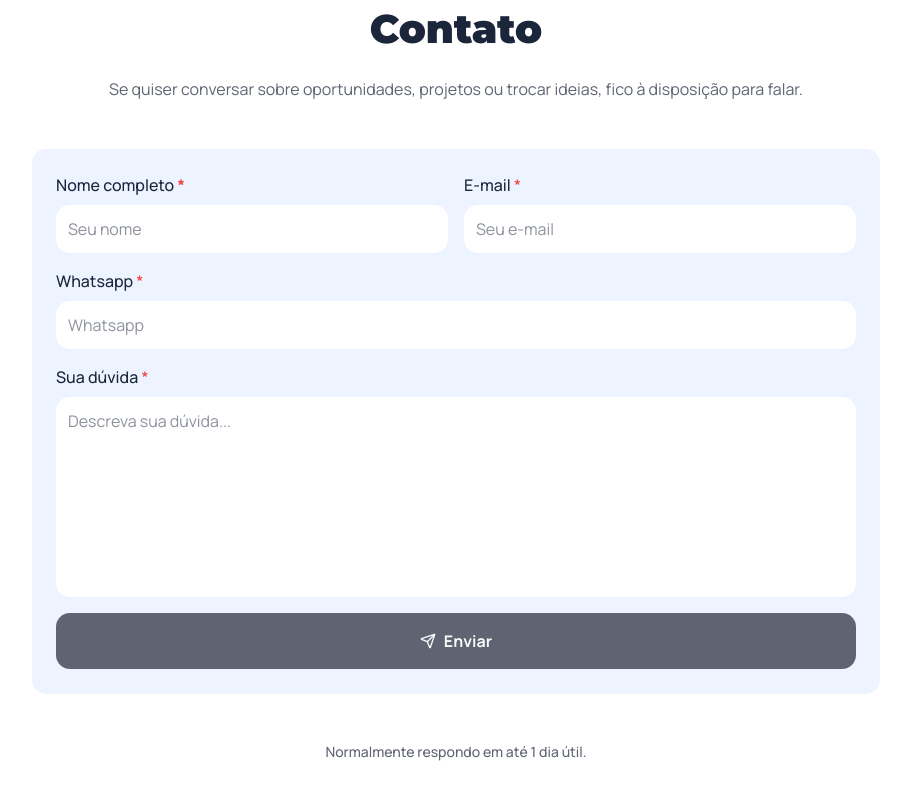
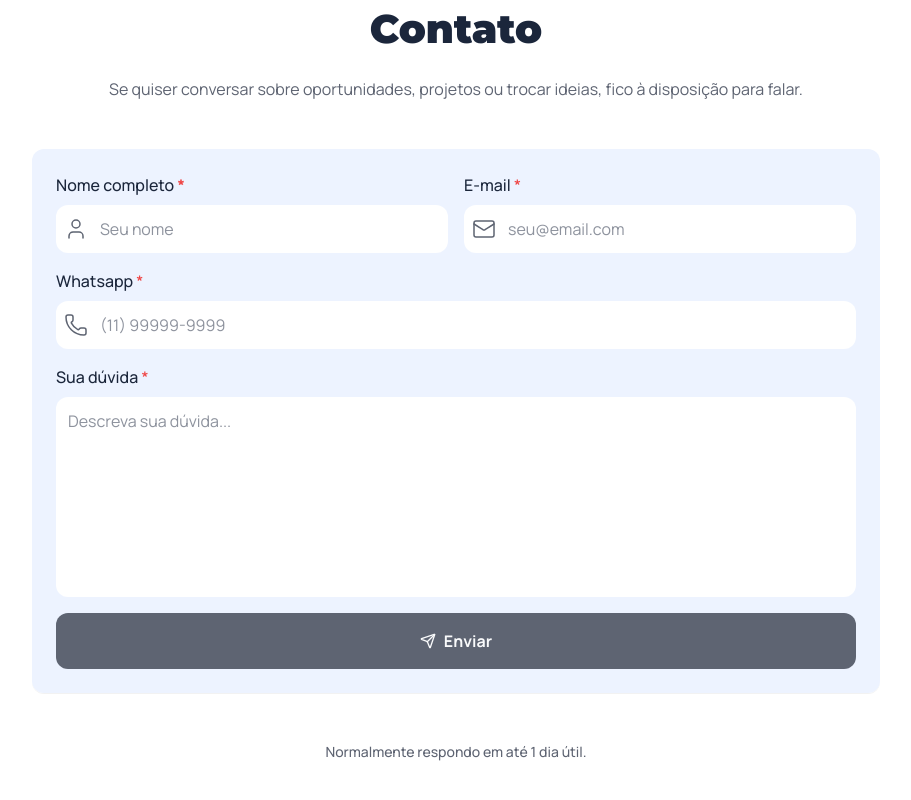
Before and after one commit to GabrielMiranda21/portfolio_v2, a Next.js app: page / in a window 1280 px wide. Shown: the part 5869-6669 px from the top of the page, without its empty margins (184-1095 px from the left). Built offline with nearby package versions, Linux system fonts and the light colour scheme; no server answers; the database is empty.

Commit message:
feat: add icons in form

```diff
--- a/src/components/Custom/Button.tsx
+++ b/src/components/Custom/Button.tsx
@@ -4,7 +4,7 @@ import { IconProps } from "@mdi/react/dist/IconProps";
 type ButtonVariantBackgroundColor = 'cta' | 'primary' | 'secundary' | 'terciary' | 'brand' | 'black' | 'surface' | 'none';
 
 const buttonColors:Record<string, string>  = {
-    cta: "bg-gradient-to-r from-[#C47DE8] via-[#7B8FF0] to-[#45D9F5] text-[#EDF3FF] transition-transform hover:scale-115 shadow-2xs",
+    cta: "bg-gradient-to-r from-[#C47DE8] via-[#7B8FF0] to-[#45D9F5] text-[#EDF3FF] transition-transform hover:scale-110 shadow-2xs",
     primary: "bg-[#1B263B] text-[#EDF3FF] hover:brightness-110 hover:saturate-110",
     secundary: "bg-[#3B82F6] text-[#EDF3FF] hover:brightness-110 hover:saturate-110",
     terciary: "bg-[#10B981] text-[#EDF3FF] hover:brightness-110 hover:saturate-110 transition-transform  hover:scale-105",
--- a/src/components/Sections/Contato/Contato.tsx
+++ b/src/components/Sections/Contato/Contato.tsx
@@ -1,7 +1,7 @@
 'use client'
 
 import Button from "@/components/Custom/Button";
-import { ShieldCheck, Send } from "lucide-react";
+import { User, Mail, Phone, Send } from "lucide-react";
 import { useState } from "react";
 
 export default function Contact() {
@@ -88,34 +88,42 @@ export default function Contact() {
                 className="flex flex-col gap-6 p-3 md:p-6 lg:p-6"
             >
 
-                <fieldset className="flex flex-col gap-4 bg-[#EDF3FF] rounded-[14px] p-6 shadow-2xs">
+                <fieldset className="flex flex-col gap-4 bg-[#EDF3FF] rounded-xl p-6 shadow-2xs">
                     <div className="flex flex-col gap-2 lg:gap-4 w-full md:flex-row">
                         <div className="flex flex-col gap-2 w-full">
                             <label className="text-[#1B263B] text-body-default font-medium">
                                 Nome completo <b className="text-[#EF4444]">*</b>
                             </label>
+
+                            <div className="flex items-center bg-white rounded-xl px-2">
+                                <User size={24} strokeWidth={1.5} color="#5E6472"/>
                                 <input
                                     type="text"
                                     name="name"
                                     value={form.name}
                                     onChange={handleChange}
                                     placeholder="Seu nome"
-                                className="p-3 bg-white rounded-[14px] text-[#1B263B] text-body-default font-normal autofill:shadow-[0_0_0_30px_#ffffff_inset]"
+                                    className="p-3 bg-white rounded-xl text-[#1B263B] text-body-default font-normal autofill:shadow-[0_0_0_30px_#ffffff_inset]"
                                 />
+                            </div>
                         </div>
 
                         <div className="flex flex-col gap-2 w-full">
                             <label className="text-[#1B263B] text-body-default font-medium">
                                 E-mail <b className="text-[#EF4444] text-body-default font-medium">*</b>
                             </label>
+
+                            <div className="flex items-center bg-white rounded-xl px-2">
+                                <Mail size={24} strokeWidth={1.5} color="#5E6472"/>
                                 <input
                                     type="email"
                                     name="email"
                                     value={form.email}
                                     onChange={handleChange}
-                                placeholder="Seu e-mail"
-                                className="p-3 bg-white rounded-[14px] text-[#1B263B] text-body-default font-normal autofill:shadow-[0_0_0_30px_#ffffff_inset]"
+                                    placeholder="seu@email.com"
+                                    className="p-3 bg-white rounded-xl text-[#1B263B] text-body-default font-normal autofill:shadow-[0_0_0_30px_#ffffff_inset]"
                                 />
+                            </div>
                         </div>
                     </div>
 
@@ -123,14 +131,18 @@ export default function Contact() {
                         <label className="text-[#1B263B] text-body-default font-medium">
                             Whatsapp <b className="text-[#EF4444] text-body-default font-medium">*</b>
                         </label>
+
+                        <div className="flex items-center bg-white rounded-xl px-2">
+                            <Phone size={24} strokeWidth={1.5} color="#5E6472"/>
                             <input
                                 type="text"
                                 name="whatsapp"
                                 value={form.whatsapp}
                                 onChange={handleChange}
-                            placeholder="Whatsapp"
-                            className="p-3 bg-white rounded-[14px] text-[#1B263B] text-body-default font-normal autofill:shadow-[0_0_0_30px_#ffffff_inset]"
+                                placeholder="(11) 99999-9999"
+                                className="p-3 bg-white rounded-xl text-[#1B263B] text-body-default font-normal autofill:shadow-[0_0_0_30px_#ffffff_inset]"
                             />
+                        </div>
                     </div>
 
                     <div className="flex flex-col gap-2">
@@ -143,7 +155,7 @@ export default function Contact() {
                             onChange={handleChange}
                             placeholder="Descreva sua dúvida..."
                             className="
-                                p-3 bg-white rounded-[14px] text-[#1B263B] text-body-default font-normal
+                                p-3 bg-white rounded-xl text-[#1B263B] text-body-default font-normal
                                 h-25 lg:h-50 resize-none focus:border-none autofill:shadow-[0_0_0_30px_#ffffff_inset]
                             "
                         />
@@ -154,7 +166,7 @@ export default function Contact() {
                         type="submit"
                         disabled={isDisabled || status.type === "loading"}
                         className={`
-                            px-6 py-4 rounded-[14px] w-full disabled:bg-[#5E6472] disabled:text-[#f9fafb] ]
+                            px-6 py-4 rounded-xl w-full disabled:bg-[#5E6472] disabled:text-[#f9fafb] ]
                             disabled:border-0 disabled:hover:brightness-100 disabled:bg-none flex gap-2 justify-center items-center
                         `}
                     >
```
Also changed, not shown: src/components/Sections/Header/Header.tsx (+0 -9 lines). Lines whose indentation alone changed are shown as unchanged.
